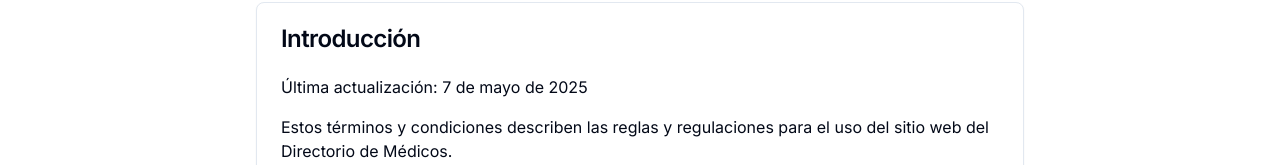
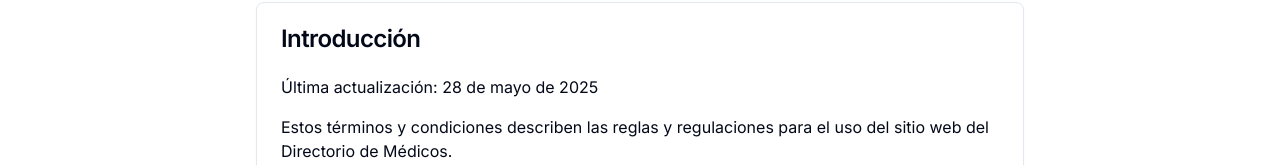
Before and after one commit to alicehocane/Buscadoctormexico, a Next.js app: page /terms in a window 1280 px wide. Shown: the part 223-388 px from the top of the page. Built offline with nearby package versions, Linux system fonts and the light colour scheme; no server answers.

Commit message:
update text date

```diff
--- a/app/privacy/page.tsx
+++ b/app/privacy/page.tsx
@@ -29,7 +29,7 @@ export default function PrivacyPolicyPage() {
             <CardTitle>Introducción</CardTitle>
           </CardHeader>
           <CardContent className="space-y-4">
-            <p>Última actualización: 22 de mayo de 2025</p>
+            <p>Última actualización: 28 de mayo de 2025</p>
             <p>
               En Busca Doctor México, respetamos su privacidad y nos comprometemos a proteger sus datos personales.
               Esta política de privacidad le informará sobre cómo cuidamos sus datos personales cuando visita nuestro
--- a/app/terms/page.tsx
+++ b/app/terms/page.tsx
@@ -28,7 +28,7 @@ export default function TermsOfServicePage() {
             <CardTitle>Introducción</CardTitle>
           </CardHeader>
           <CardContent className="space-y-4">
-            <p>Última actualización: 7 de mayo de 2025</p>
+            <p>Última actualización: 28 de mayo de 2025</p>
             <p>
               Estos términos y condiciones describen las reglas y regulaciones para el uso del sitio web del Directorio
               de Médicos.
```
